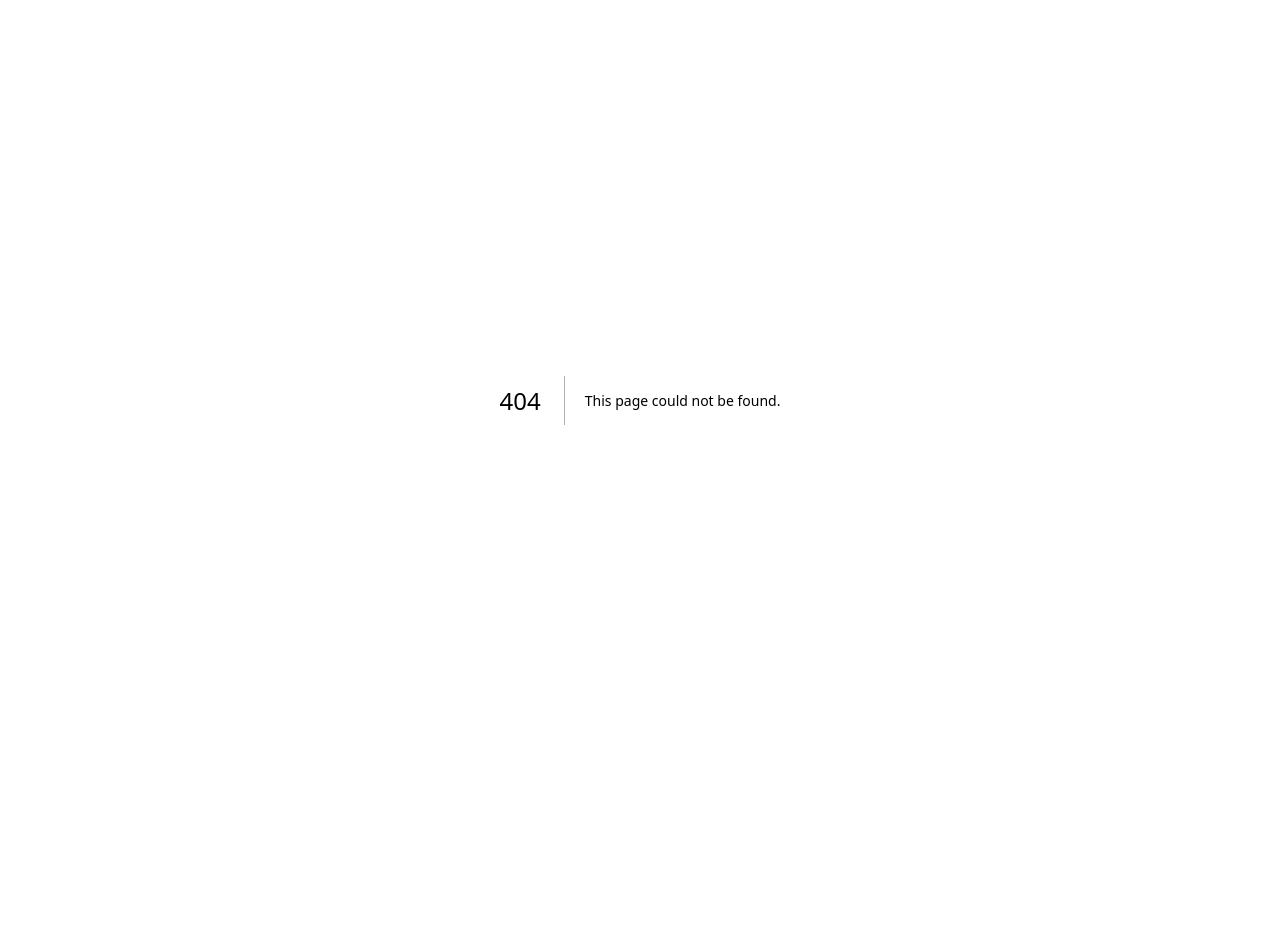
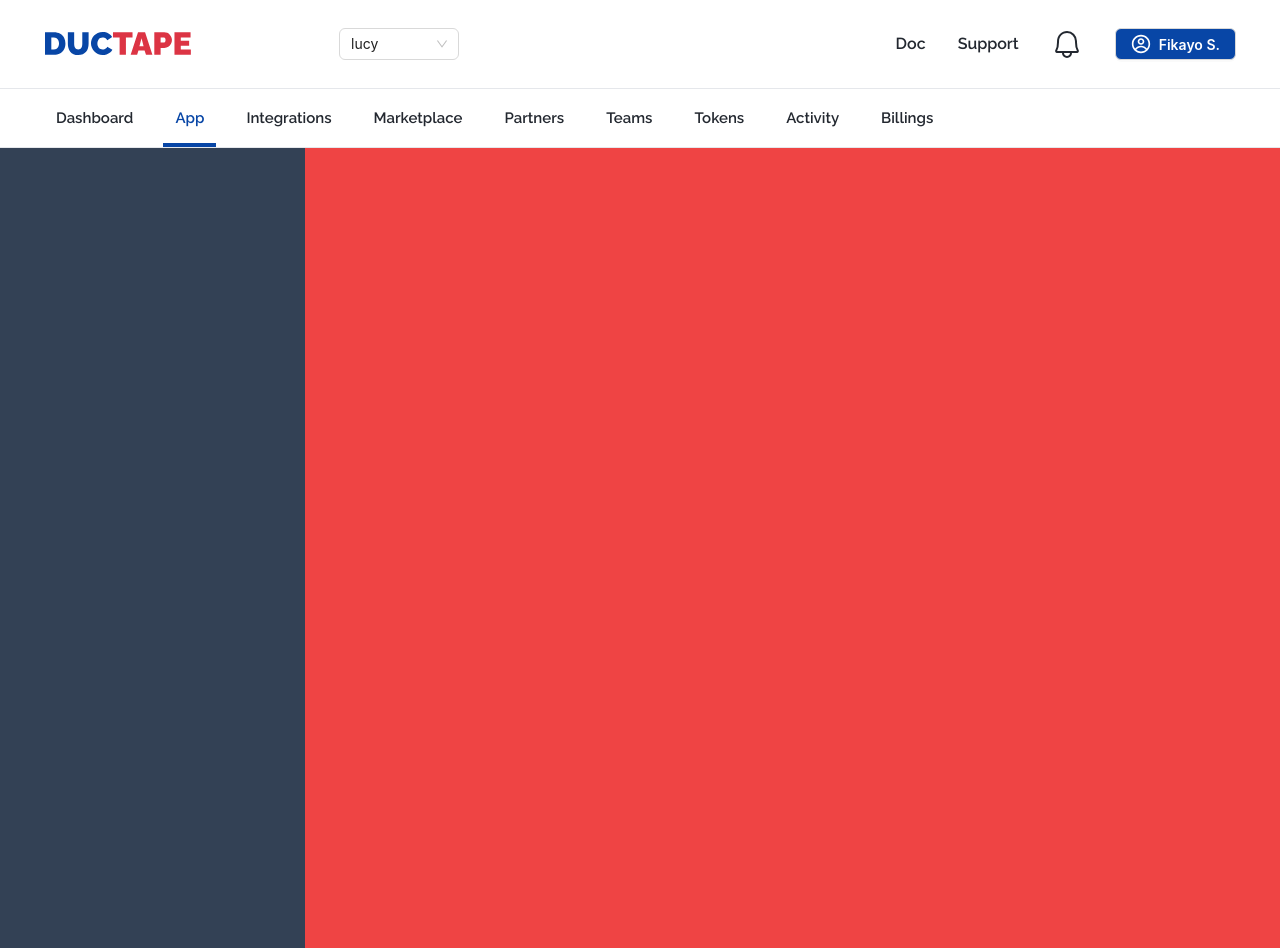
Before and after one commit to Ductape-LLC/ductape-frontend, a Next.js app: page /apps/get-started in a window 1280 px wide. Before the commit this address had no page. Before the commit the page ends 800 px from the top, so only its background shows below. Built offline with nearby package versions, Linux system fonts and the light colour scheme.

Commit message:
update to pubilc image path

```diff
--- a/src/components/layouts/Header/index.tsx
+++ b/src/components/layouts/Header/index.tsx
@@ -11,7 +11,7 @@ const Header = () => {
   return (
     <div className="h-[89px] flex bg-white px-11 items-center border-b justify-between">
       <div className="flex items-center">
-        <Image src="images/logo.svg" width={148} height={38} alt="logo" />
+        <Image src="/images/logo.svg" width={148} height={38} alt="logo" />
 
         <Select
           defaultValue="lucy"
@@ -33,10 +33,10 @@ const Header = () => {
         <Link href="" className="text-[#232830] font-semibold">
           Support
         </Link>
-        <Image src="images/Bell.svg" width={32} height={32} alt="bell" />
+        <Image src="/images/Bell.svg" width={32} height={32} alt="bell" />
         <Button
           icon={
-            <Image src="images/user.svg" height={20} width={20} alt="user" />
+            <Image src="/images/user.svg" height={20} width={20} alt="user" />
           }
           className="bg-[#0846A6] text-white font-semibold flex items-center outline-none"
         >
--- /dev/null
+++ b/src/components/layouts/apps_layout/index.tsx
@@ -0,0 +1,16 @@
+import React, { FC } from 'react';
+
+interface AppsLayoutProps {
+  children: React.ReactNode;
+}
+
+const AppsLayout: FC<AppsLayoutProps> = ({ children }) => {
+  return (
+    <div className="w-screen flex">
+      <div className="w-[305px] min-h-screen bg-slate-700"></div>
+      <div className="flex-1 bg-red-500"></div>
+    </div>
+  );
+};
+
+export default AppsLayout;
--- /dev/null
+++ b/src/pages/apps/get-started.tsx
@@ -0,0 +1,29 @@
+import React, { useState, useEffect } from 'react';
+import { Modal, Input, Select } from 'antd';
+import CustomInput from '@/components/common/input';
+import Image from 'next/image';
+import Dashboard_layout from '@/components/layouts/dashboard_layout';
+import Apps_Layout from '@/components/layouts/apps_layout';
+import Button from '@/components/common/Button';
+import Link from 'next/link';
+import {
+  SettingOutlined,
+  PlusOutlined,
+  SearchOutlined,
+} from '@ant-design/icons';
+
+const { TextArea } = Input;
+
+const Dashboard = () => {
+  const [showModal, setShowModal] = useState(true);
+
+  return (
+    <Dashboard_layout activeTab="App">
+      <Apps_Layout>
+        <h1 className="text-[28px] text-[#232830] font-semibold">Apps</h1>
+      </Apps_Layout>
+    </Dashboard_layout>
+  );
+};
+
+export default Dashboard;
--- a/src/pages/apps/index.tsx
+++ b/src/pages/apps/index.tsx
@@ -56,7 +56,7 @@ const Dashboard = () => {
             <div className="flex px-[36px] py-[34px] bg-white border text-[#232830] justify-between items-center rounded-[5px] mb-[25px]">
               <div className="flex items-center gap-[25px]">
                 <Image
-                  src="images/google.svg"
+                  src="/images/google.svg"
                   width={42}
                   height={42}
                   alt="google"
@@ -80,7 +80,7 @@ const Dashboard = () => {
             <div className="flex px-[36px] py-[34px] bg-white border text-[#232830] justify-between items-center rounded-[5px] mb-[25px]">
               <div className="flex items-center gap-[25px]">
                 <Image
-                  src="images/facebook.svg"
+                  src="/images/facebook.svg"
                   width={42}
                   height={42}
                   alt="faceebok"
```
Also changed, not shown: src/components/layouts/apps_layout/sideBar.tsx (added).
